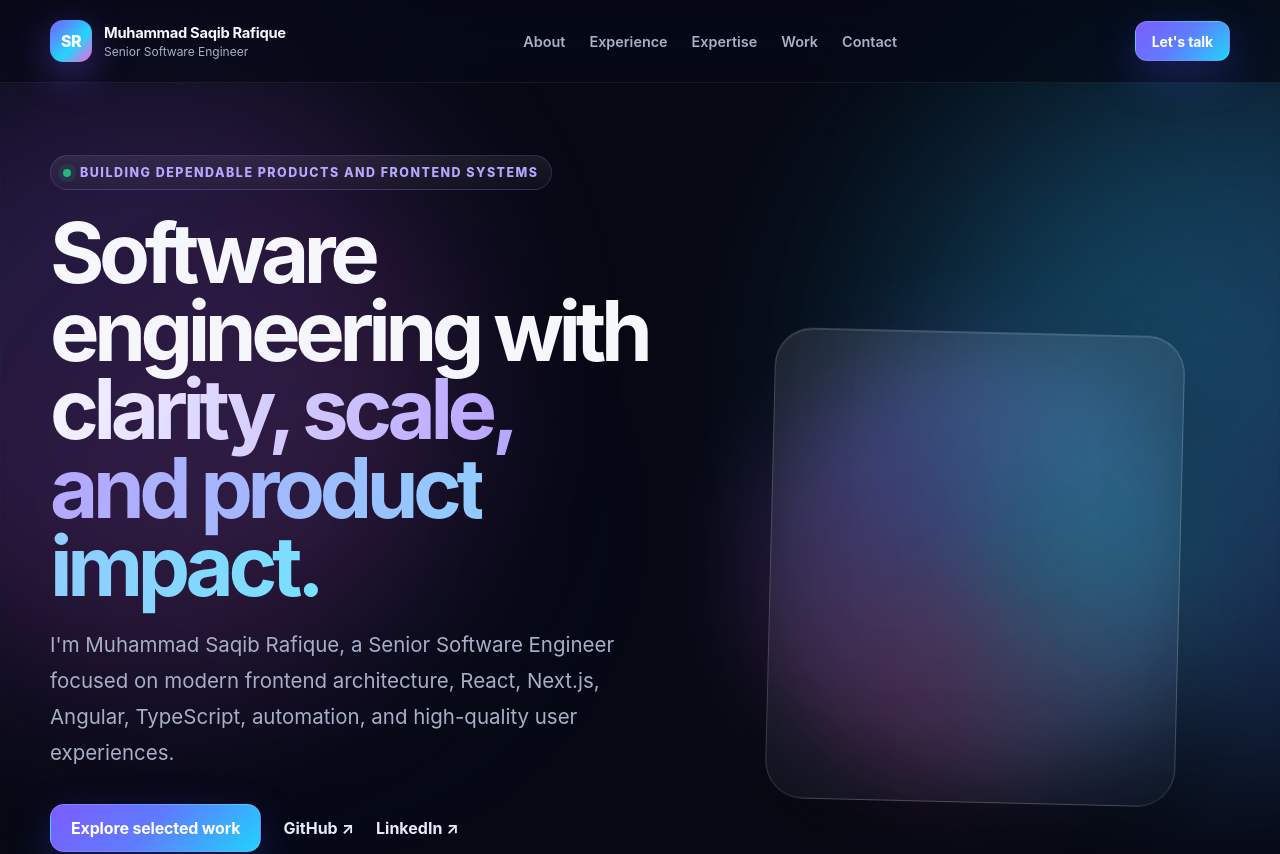
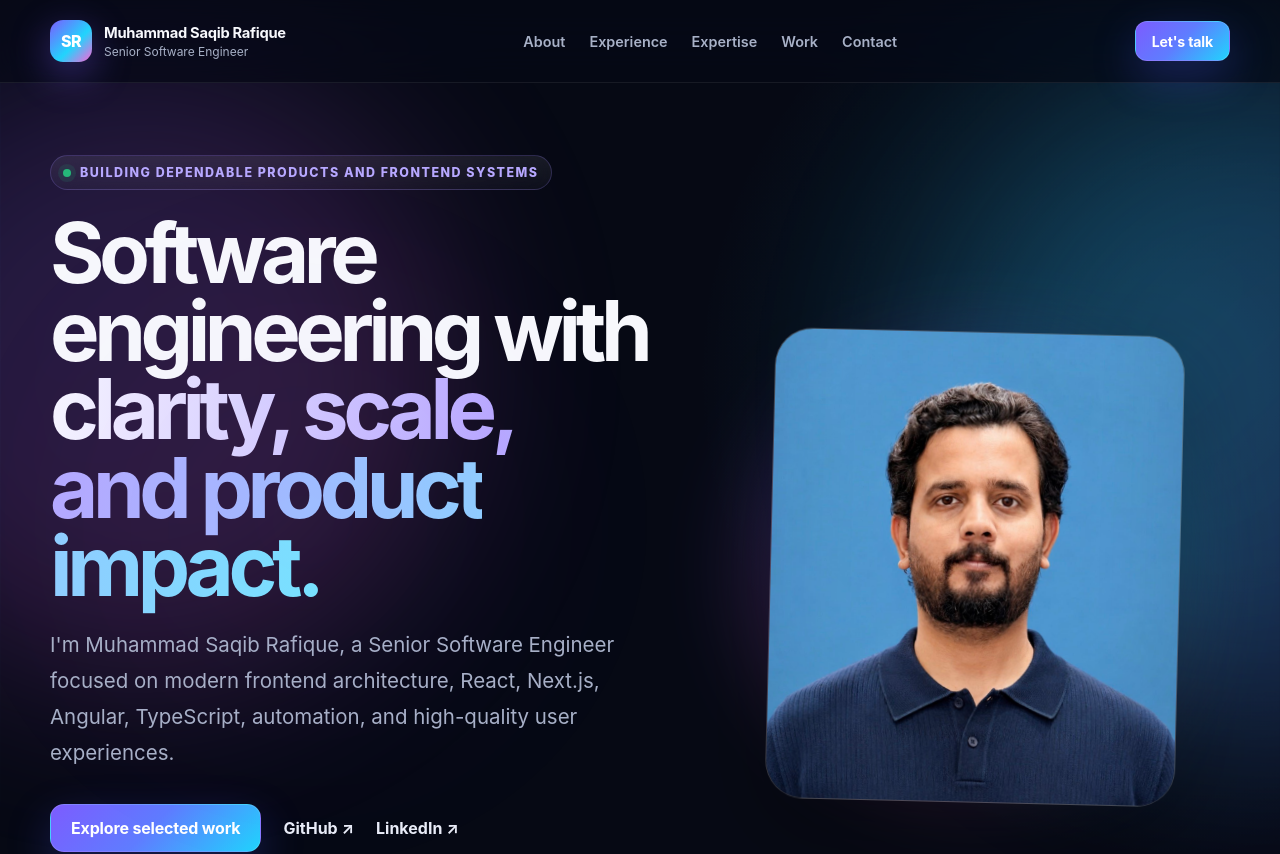
Before and after one commit to saqibRafique/Portfolio, a Next.js app: page / in a window 1280 px wide. Shown: the top 854 px of the page. Built offline with nearby package versions, Linux system fonts and the light colour scheme.

Commit message:
fix: use uploaded JPG profile photo

```diff
--- a/app/page.tsx
+++ b/app/page.tsx
@@ -190,7 +190,7 @@ export default function Home() {
           <div className="portrait-glow" />
           <div className="portrait-card">
             <Image
-              src="/profile.webp"
+              src="/profile.jpg"
               alt="Muhammad Saqib Rafique"
               width={720}
               height={720}
```
